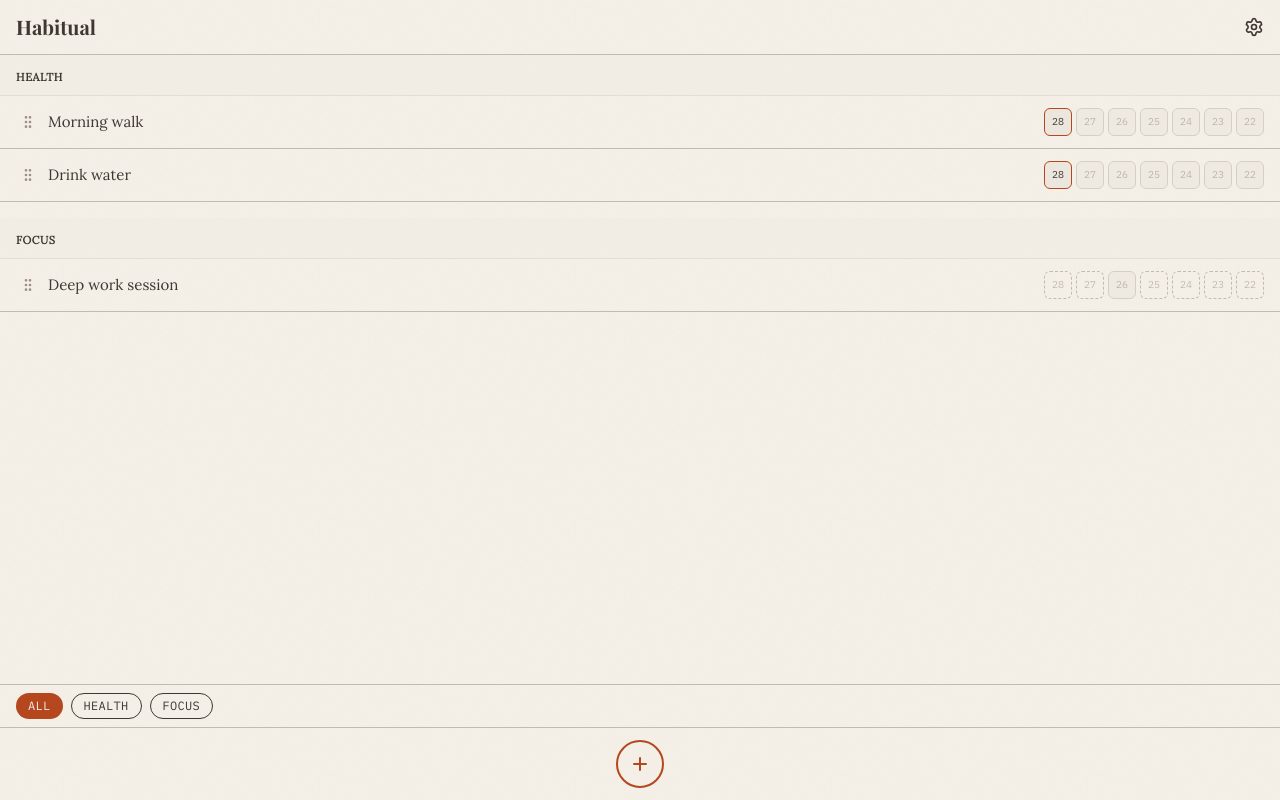
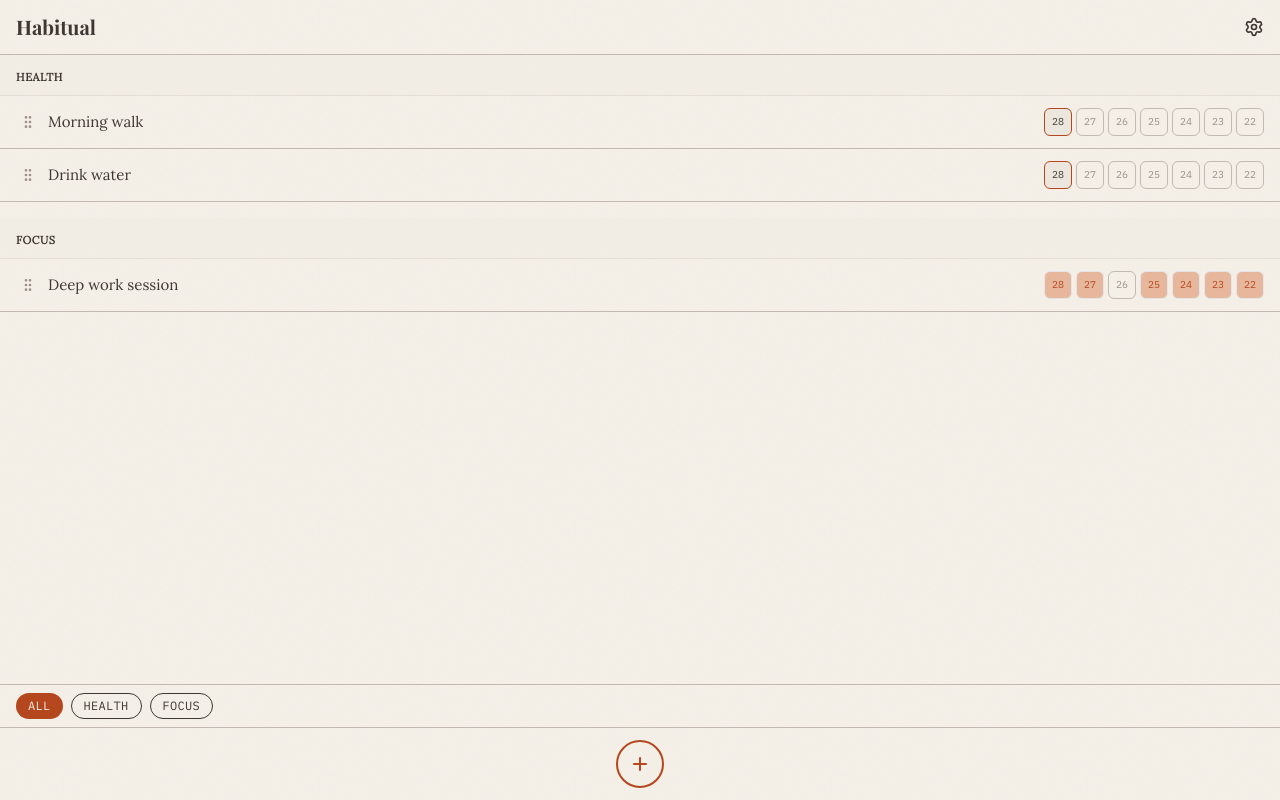
Before and after one commit to cuongcode/habitual, a React (Vite) app: page / in a window 1280 px wide. Built offline with nearby package versions, Linux system fonts and the light colour scheme.

Commit message:
fix style of DayCell and CalendarDayCell

```diff
--- a/src/components/CalendarDayCell.tsx
+++ b/src/components/CalendarDayCell.tsx
@@ -32,20 +32,19 @@ const CalendarDayCell = memo(({ date, habit, state, hasNote, onLongPress }: Cale
   // Visual mapping for states
   const getStyles = () => {
     switch (state) {
+      case 'target-open':
+        return 'bg-cream-dark border-[1.5px] border-rust text-ink'
       case 'target-complete':
+      case 'window-bonus':
         return 'bg-rust border-rust text-cream'
-      case 'target-open':
-        return isToday ? 'bg-rust/10 border-rust text-ink' : 'bg-transparent border-rust/40 text-ink'
       case 'target-missed':
-        return 'bg-transparent border-muted/20 text-muted/60'
+        return 'bg-cream border-muted-light text-muted'
       case 'window-empty':
-        return 'bg-transparent border-dashed border-muted/10 text-muted/40'
-      case 'window-bonus':
-        return 'bg-transparent border-dashed border-muted/30 text-ink'
+        return 'bg-rust-light/40 border-transparent text-rust'
       case 'future':
-        return 'bg-transparent border-muted/10 text-muted/30'
+        return 'bg-cream border-muted-light text-muted-light'
       default:
-        return ''
+        return 'bg-cream border-muted-light text-muted'
     }
   }
 
@@ -65,12 +64,8 @@ const CalendarDayCell = memo(({ date, habit, state, hasNote, onLongPress }: Cale
         {dayNumber}
       </span>
 
-      {state === 'target-complete' && (
+      {(state === 'target-complete' || state === 'window-bonus') && (
         <Check size={14} strokeWidth={3} className="text-cream" />
-      )}
-
-      {state === 'window-bonus' && (
-        <Check size={10} strokeWidth={2} className="text-muted/40" />
       )}
 
       {hasNote && (
--- a/src/components/HabitRow.tsx
+++ b/src/components/HabitRow.tsx
@@ -44,31 +44,33 @@ function DayCell({
     case 'target-complete':
       bgColor = 'bg-rust'
       borderColor = 'border-rust'
-      showCheck = true
+      textColor = 'text-cream'
+      // showCheck = true
       break
     case 'target-missed':
-      bgColor = 'bg-cream-dark'
-      borderColor = 'border-muted-light'
-      textColor = 'text-muted'
-      opacity = 'opacity-60'
+      // bgColor = 'bg-cream-dark'
+      // borderColor = 'border-muted-light'
+      // textColor = 'text-muted'
+      // opacity = 'opacity-60'
       break
     case 'window-empty':
-      bgColor = 'bg-cream'
-      borderColor = 'border-muted-light'
-      textColor = 'text-muted-light'
-      borderStyle = 'border border-dashed'
+      bgColor = 'bg-rust-light/40'
+      borderColor = 'bg-rust-light/40'
+      textColor = 'text-rust'
+      // borderStyle = 'border'
       break
     case 'window-bonus':
-      bgColor = 'bg-rust-light/40' // Using tailwind opacity for rust-light
-      borderColor = 'border-rust-light'
-      textColor = 'text-rust'
-      borderStyle = 'border border-dashed'
-      showCheck = true
-      checkColor = 'text-rust/60'
+      bgColor = 'bg-rust' // Using tailwind opacity for rust-light
+      borderColor = 'border-rust'
+      textColor = 'text-cream'
+      // textColor = 'text-rust'
+      // borderStyle = 'border'
+      // showCheck = true
+      // checkColor = 'text-rust/60'
       break
     case 'future':
-      bgColor = 'bg-cream'
-      borderColor = 'border-muted-light'
+      // bgColor = 'bg-cream'
+      // borderColor = 'border-muted-light'
       textColor = 'text-muted-light'
       break
   }
```
